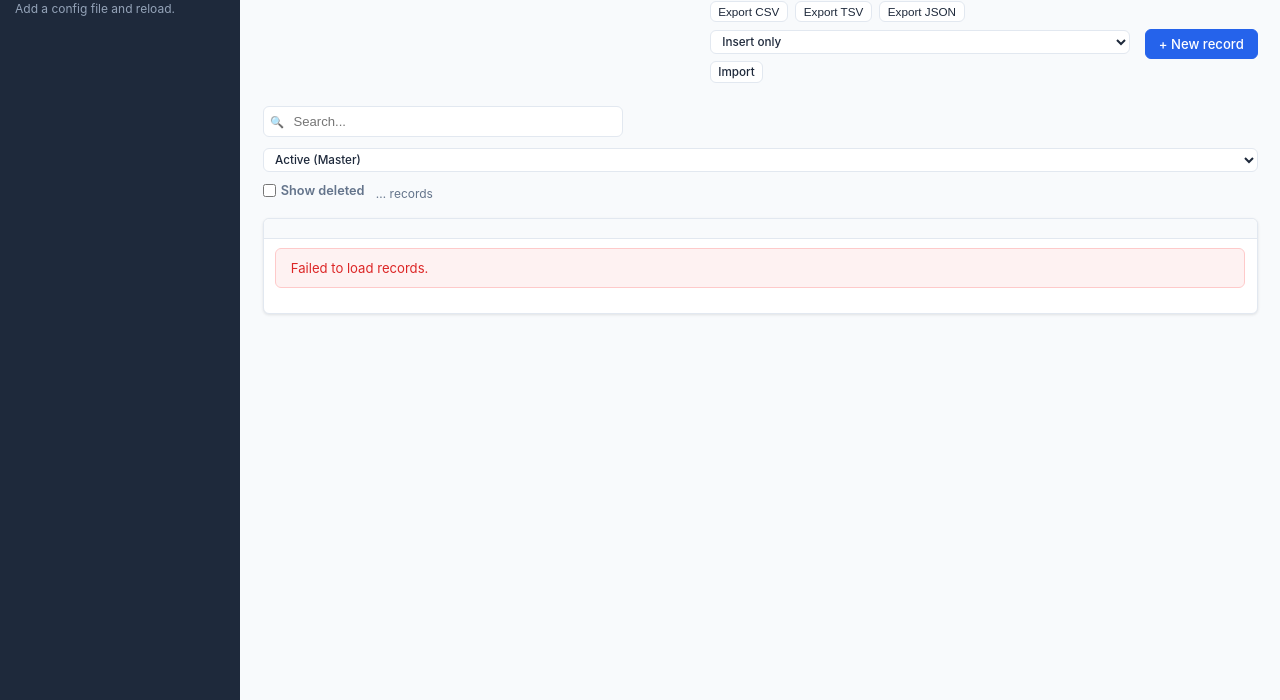
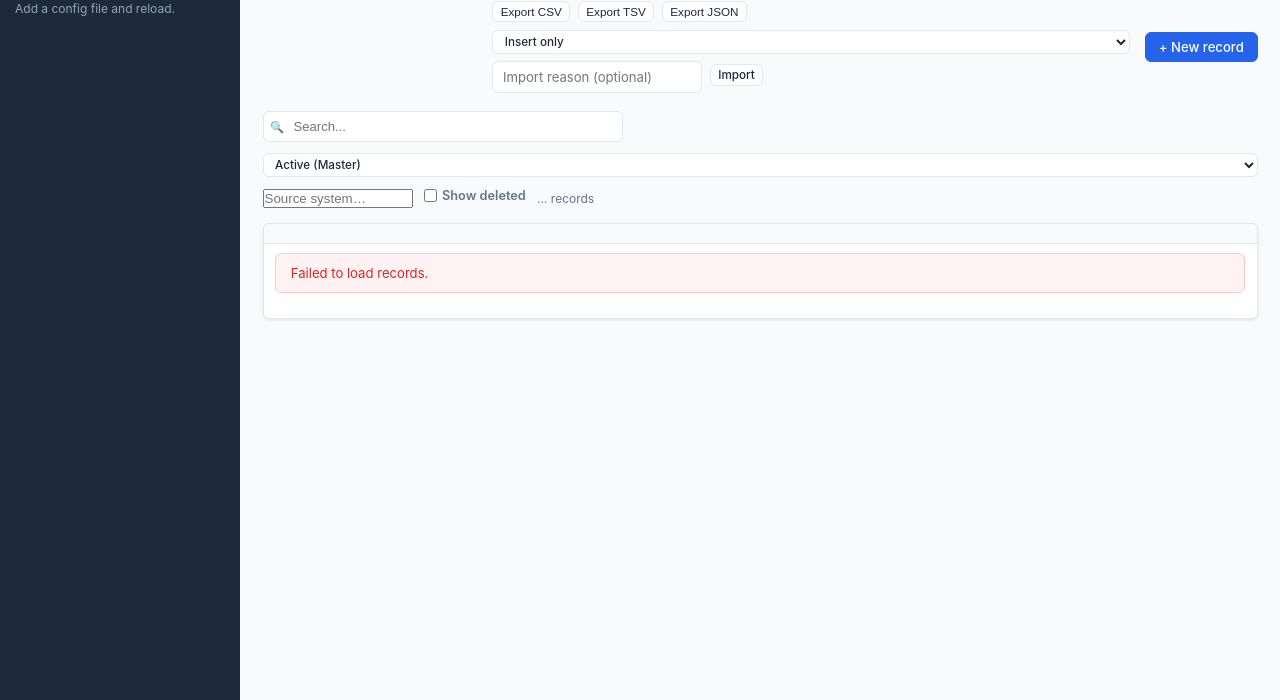
Before and after one commit to planemarlin/minimdm, a Python web app: template app/templates/objects/list.html in a window 1280 px wide. Shown: the part 100-800 px from the top of the page. Run offline with Jinja, Linux system fonts and the light colour scheme; the template is opened without the code that fills it, so the values that code supplies are empty.

Commit message:
fix: address 10 bugs and UX issues found during v0.5.0 testing
- #1 Sidebar: use exact path match to fix false highlight when one object
  key is a prefix of another (e.g. 'product' matching 'product_category')
- #2 History UI: show _source_system / _source_id in each history snapshot
- #3 Import: strip whitespace from CSV column headers to handle trailing
  spaces produced by Excel/LibreOffice
- #4 List UI: add source system filter input wired to ?source_system= param
- #5 Date fields: use date-only formatting in list rows and detail view;
  add fmtDateOnly() alongside fmtDate()
- #6 Show deleted: exclude soft-deleted edit drafts (those with _draft_of_id
  set — they are publish-workflow artifacts, not user-deleted records
- #7 _created_by: populate from authenticated username on record creation
- #8 Import UI: add reason text input; passes ?reason= to the import API
- #9 Docs: clarify _reason is not supported as a per-row import column
- #10 403 UX: show a clear access-denied message instead of generic error

Co-Authored-By: Claude Sonnet 4.6 <noreply@anthropic.com>
EOF
)

```diff
--- a/app/api/import_export.py
+++ b/app/api/import_export.py
@@ -284,6 +284,7 @@ def _coerce_row(row: dict, table) -> dict:
     }
     result = {}
     for k, v in row.items():
+        k = k.strip()  # normalize headers (handles trailing spaces from Excel/LibreOffice)
         if k not in accepted:
             continue
         result[k] = _coerce_value(v, col_types[k]) if k in col_types else (v if v != "" else None)
--- a/app/static/js/app.js
+++ b/app/static/js/app.js
@@ -20,6 +20,15 @@ function fmtDate(iso) {
   if (!iso) return "—";
   try {
     return new Date(iso).toLocaleString();
+  } catch {
+    return iso;
+  }
+}
+
+function fmtDateOnly(iso) {
+  if (!iso) return "—";
+  try {
+    return new Date(iso).toLocaleDateString();
   } catch {
     return iso;
   }
@@ -97,8 +106,10 @@ class RecordList {
     this.searchInput = document.getElementById("search-input");
     this.deletedToggle = document.getElementById("show-deleted-toggle");
     this.stateFilter = document.getElementById("state-filter");
+    this.sourceSystemInput = document.getElementById("source-system-filter");
     this.includeDeleted = false;
     this.stateValue = "active";
+    this.sourceSystem = "";
 
     const firstNonRef = Object.entries(objConfig.attributes || {}).find(([, v]) => !v.reference);
     this.sortBy = firstNonRef ? firstNonRef[0] : null;
@@ -132,6 +143,18 @@ class RecordList {
       });
     }
 
+    if (this.sourceSystemInput) {
+      let timer;
+      this.sourceSystemInput.addEventListener("input", (e) => {
+        clearTimeout(timer);
+        timer = setTimeout(() => {
+          this.sourceSystem = e.target.value.trim();
+          this.page = 1;
+          this.load();
+        }, 300);
+      });
+    }
+
     this.load();
   }
 
@@ -150,13 +173,17 @@ class RecordList {
     if (this.search) params.set("search", this.search);
     if (this.includeDeleted) params.set("include_deleted", "true");
     if (this.stateValue && this.stateValue !== "active") params.set("state", this.stateValue);
+    if (this.sourceSystem) params.set("source_system", this.sourceSystem);
     if (this.sortBy) { params.set("sort_by", this.sortBy); params.set("sort_dir", this.sortDir); }
 
     const res = await fetch(
       `/api/records/${this.schema}/${this.obj}?${params}`
     );
     if (!res.ok) {
-      this.tbody.innerHTML = `<tr><td colspan="20"><div class="alert alert-error">Failed to load records.</div></td></tr>`;
+      const msg = res.status === 403
+        ? "You don't have access to this schema. Contact your administrator to request access."
+        : "Failed to load records.";
+      this.tbody.innerHTML = `<tr><td colspan="20"><div class="alert alert-error">${msg}</div></td></tr>`;
       return;
     }
     const data = await res.json();
@@ -200,7 +227,8 @@ class RecordList {
             const label = refId ? (refLabelMaps[k]?.[refId] || refId) : "";
             cells.push(`<td style="${style}">${escHtml(label)}</td>`);
           } else {
-            cells.push(`<td style="${style}">${escHtml(r[k] ?? "")}</td>`);
+            const cellVal = v.type === "date" ? fmtDateOnly(r[k]) : escHtml(r[k] ?? "");
+            cells.push(`<td style="${style}">${cellVal}</td>`);
           }
         }
         const stateBadge = recordState === "draft"
@@ -397,10 +425,13 @@ async function loadRecordDetail(schema, obj, recordId, objConfig, opts = {}) {
         </div>`;
       }
       const val = record[k];
+      const displayVal = val == null ? "—"
+        : v.type === "date" ? fmtDateOnly(val)
+        : escHtml(String(val));
       return `<div class="detail-field">
         <div class="detail-field__label">${escHtml(v.name || k)}</div>
         <div class="detail-field__value ${val == null ? "detail-field__value--empty" : ""}">
-          ${val != null ? escHtml(String(val)) : "—"}
+          ${displayVal}
         </div>
       </div>`;
     })
@@ -776,6 +807,7 @@ async function loadHistory(schema, obj, recordId, objConfig, canWrite) {
           <div class="history-meta__time">${fmtDate(h._changed_at)}</div>
           ${h._change_reason ? `<div class="history-meta__reason">Reason: ${escHtml(h._change_reason)}</div>` : ""}
           ${h._changed_by ? `<div class="history-meta__time">By: ${escHtml(h._changed_by)}</div>` : ""}
+          ${h._source_system ? `<div class="history-meta__time">Source: ${escHtml(h._source_system)}${h._source_id ? ` / ${escHtml(h._source_id)}` : ""}</div>` : ""}
           ${attrSnapshot(h)}
         </div>
         <div>
--- a/app/templates/base.html
+++ b/app/templates/base.html
@@ -78,7 +78,7 @@
     <div class="sidebar__section">
       <div class="sidebar__schema">{{ schema.name }}</div>
       {% for object in schema.objects %}
-      <a class="sidebar__item {% if request.url.path.startswith('/' + schema.name + '/' + object.key) %}sidebar__item--active{% endif %}"
+      <a class="sidebar__item {% set _prefix = '/' + schema.name + '/' + object.key %}{% if request.url.path == _prefix or request.url.path.startswith(_prefix + '/') %}sidebar__item--active{% endif %}"
          href="/{{ schema.name }}/{{ object.key }}">
         {{ object.name }}
       </a>
--- a/app/templates/objects/list.html
+++ b/app/templates/objects/list.html
@@ -18,6 +18,7 @@
       {% if not attr.reference %}<option value="{{ attr_key }}">Upsert on: {{ attr.name }}</option>{% endif %}
       {% endfor %}
     </select>
+    <input type="text" id="import-reason" placeholder="Import reason (optional)" style="width:14rem" title="Reason stored in the audit log for all imported records" />
     <label class="btn btn-secondary btn-sm" style="cursor:pointer" title="Import records from a CSV, TSV, or JSON file. Max 10 MB.">
       Import
       <input type="file" id="import-file" style="display:none" accept=".csv,.tsv,.json" onchange="importFile(this)" />
@@ -40,6 +41,7 @@
     <option value="retired">Retired</option>
     <option value="all">All states</option>
   </select>
+  <input type="search" id="source-system-filter" placeholder="Source system…" title="Filter by source system (e.g. erp, crm)" style="width:10rem" />
   <label style="font-size:.85rem; color:var(--text-muted); display:flex; align-items:center; gap:.35rem; cursor:pointer; user-select:none">
     <input type="checkbox" id="show-deleted-toggle" title="Soft-deleted records are hidden by default. Check to include them in the list." />
     Show deleted
@@ -99,8 +101,10 @@ async function importFile(input) {
   statusEl.innerHTML = `<div class="alert alert-info">Importing…</div>`;
   const stateEl = document.getElementById("state-filter");
   const initialState = stateEl?.value === "draft" ? "draft" : "active";
+  const importReason = document.getElementById("import-reason")?.value.trim() || "";
   const params = new URLSearchParams({ format, initial_state: initialState });
   if (upsertKey) params.set("upsert_key", upsertKey);
+  if (importReason) params.set("reason", importReason);
   const res = await fetch(`/api/records/{{ schema }}/{{ obj }}/import?${params}`, {
     method: "POST", body: fd
   });
```
Also changed, not shown: app/api/objects.py (+7 -0 lines), docs/reference.md (+2 -0 lines).
